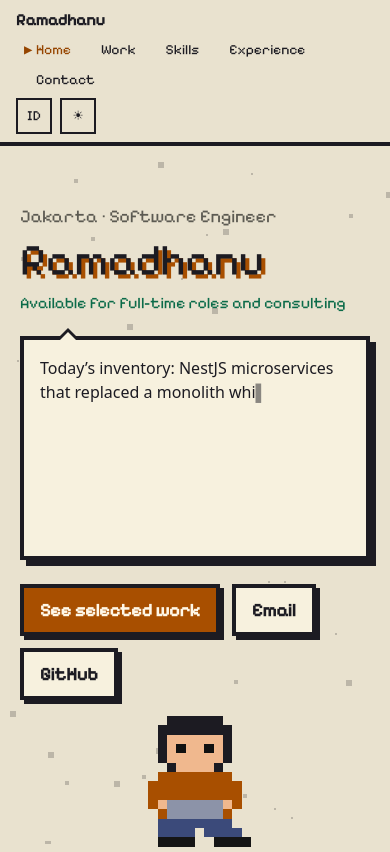
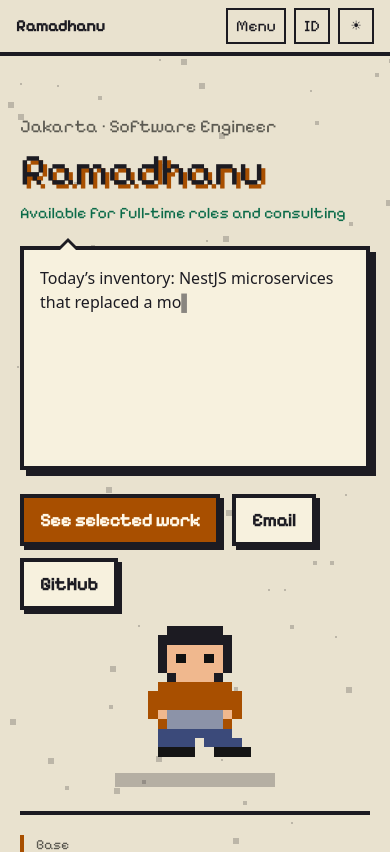
Before and after one commit to RZID/RZID, a React (Vite) app: page / in a window 390 px wide. Shown: the top 852 px of the page. Built offline with nearby package versions, Linux system fonts and the light colour scheme.

Commit message:
fix: compact mobile header into one row

```diff
--- a/src/components/layout/header.tsx
+++ b/src/components/layout/header.tsx
@@ -1,4 +1,4 @@
-import { useEffect, useRef } from 'react'
+import { useEffect, useRef, useState } from 'react'
 import { profile } from '@/content/profile'
 import { nav, ui } from '@/content/site'
 import { useActiveSection } from '@/hooks/use-active-section'
@@ -12,6 +12,8 @@ export const Header = () => {
   const locale = useLocale()
   const t = useT()
   const barRef = useRef<HTMLDivElement>(null)
+  const headerRef = useRef<HTMLElement>(null)
+  const [menuOpen, setMenuOpen] = useState(false)
 
   useEffect(() => {
     const bar = barRef.current
@@ -58,31 +60,45 @@ export const Header = () => {
     }
   }, [])
 
-  return (
-    <header className="relative sticky top-0 z-40 flex flex-wrap items-center justify-between gap-x-3 gap-y-1 border-b-4 border-ink bg-page px-4 py-2">
-      <div
-        ref={barRef}
-        aria-hidden
-        className="xp-bar absolute inset-x-0 bottom-0 h-1 origin-left bg-accent"
-      />
-      <a href="#home" className="font-pixel text-base font-bold whitespace-nowrap">
-        {profile.name}{' '}
-        <small className="hidden font-sans text-xs font-normal text-muted sm:inline">
-          {t(profile.role)}
-        </small>
-      </a>
+  useEffect(() => {
+    if (!menuOpen) {
+      return
+    }
 
-      <nav aria-label={t(ui.primaryNav)} className="flex flex-wrap gap-0.5">
-        {nav.map((item) => {
+    const onKeyDown = (event: KeyboardEvent) => {
+      if (event.key === 'Escape') {
+        setMenuOpen(false)
+      }
+    }
+
+    const onPointerDown = (event: PointerEvent) => {
+      const header = headerRef.current
+
+      if (header !== null && event.target instanceof Node && !header.contains(event.target)) {
+        setMenuOpen(false)
+      }
+    }
+
+    window.addEventListener('keydown', onKeyDown)
+    window.addEventListener('pointerdown', onPointerDown)
+
+    return () => {
+      window.removeEventListener('keydown', onKeyDown)
+      window.removeEventListener('pointerdown', onPointerDown)
+    }
+  }, [menuOpen])
+
+  const navLink = (item: (typeof nav)[number]) => {
     const isActive = active === item.id
 
     return (
       <a
         key={item.id}
         href={`#${item.id}`}
+        onClick={() => setMenuOpen(false)}
         aria-current={isActive ? 'location' : undefined}
         className={cn(
-                'group inline-flex items-center px-2 py-1 font-pixel text-sm',
+          'group inline-flex items-center px-2 py-1 font-pixel text-base',
           isActive ? 'text-accent-text' : 'hover:text-accent-text',
         )}
       >
@@ -98,15 +114,43 @@ export const Header = () => {
         {t(item.label)}
       </a>
     )
-        })}
+  }
+
+  return (
+    <header ref={headerRef} className="sticky top-0 z-40 border-b-4 border-ink bg-page">
+      <div className="mx-auto flex h-13 max-w-content items-center justify-between gap-2 px-4">
+        <div
+          ref={barRef}
+          aria-hidden
+          className="xp-bar absolute inset-x-0 bottom-0 h-1 origin-left bg-accent"
+        />
+        <a href="#home" className="font-pixel text-base font-bold whitespace-nowrap">
+          {profile.name}{' '}
+          <small className="hidden font-sans text-xs font-normal text-muted sm:inline">
+            {t(profile.role)}
+          </small>
+        </a>
+
+        <nav aria-label={t(ui.primaryNav)} className="hidden items-center gap-0.5 lg:flex">
+          {nav.map(navLink)}
         </nav>
 
         <div className="flex items-center gap-2">
           <button
             type="button"
+            aria-expanded={menuOpen}
+            aria-controls="mobile-menu"
+            aria-label={menuOpen ? t(ui.closeMenu) : t(ui.menu)}
+            onClick={() => setMenuOpen((open) => !open)}
+            className="h-9 cursor-pointer border-2 border-ink px-2 font-pixel text-base lg:hidden"
+          >
+            {menuOpen ? t(ui.closeMenu) : t(ui.menu)}
+          </button>
+          <button
+            type="button"
             onClick={() => setLocale(locale === 'id' ? 'en' : 'id')}
             aria-label={locale === 'id' ? t(ui.switchToEnglish) : t(ui.switchToIndonesian)}
-          className="flex size-9 cursor-pointer items-center justify-center border-2 border-ink font-pixel text-sm"
+            className="flex size-9 cursor-pointer items-center justify-center border-2 border-ink font-pixel text-base"
           >
             {locale === 'id' ? t(ui.englishShort) : t(ui.indonesianShort)}
           </button>
@@ -119,6 +163,17 @@ export const Header = () => {
             {theme === 'light' ? '☀' : '☾'}
           </button>
         </div>
+      </div>
+
+      {menuOpen ? (
+        <nav
+          id="mobile-menu"
+          aria-label={t(ui.primaryNav)}
+          className="absolute top-full right-0 left-0 flex flex-col border-b-4 border-ink bg-page px-4 py-2 lg:hidden"
+        >
+          {nav.map(navLink)}
+        </nav>
+      ) : null}
     </header>
   )
 }
--- a/src/content/site.ts
+++ b/src/content/site.ts
@@ -113,6 +113,8 @@ export const sections: SectionCopy = {
 
 export const ui: UiText = {
   primaryNav: { id: 'Menu utama', en: 'Primary' },
+  menu: { id: 'Menu', en: 'Menu' },
+  closeMenu: { id: 'Tutup', en: 'Close' },
   skipToContent: { id: 'Lewati ke konten', en: 'Skip to content' },
   themeToggle: {
     id: 'Ganti tema terang atau gelap',
--- a/src/features/boot/boot-screen.tsx
+++ b/src/features/boot/boot-screen.tsx
@@ -50,7 +50,7 @@ export const BootScreen = ({ onDone }: BootScreenProps) => {
       aria-label={t(ui.bootDialogLabel)}
       className={cn(
         'fixed inset-0 z-100 m-0 grid h-screen max-h-none w-screen max-w-none place-content-center justify-items-center gap-5 border-0 bg-[#0b0d14] p-0 px-5 text-center text-[#ece8d8]',
-        'transition-[clip-path] duration-[var(--motion-slower)] ease-steps-5',
+        'transition-[clip-path] duration-(--motion-slower) ease-steps-5',
         closing ? '[clip-path:inset(0_0_100%_0)]' : '[clip-path:inset(0)]',
       )}
     >
--- a/src/features/items/items-section.tsx
+++ b/src/features/items/items-section.tsx
@@ -20,7 +20,7 @@ export const ItemsSection = () => {
                   key={item.id}
                   className={cn(
                     'border-2 border-ink bg-panel px-2 py-3 text-center font-pixel text-base',
-                    'transition-transform duration-[var(--motion-fast)] ease-steps hover:-translate-y-1',
+                    'transition-transform duration-(--motion-fast) ease-steps hover:-translate-y-1',
                     group.learning === true && 'border-dashed text-muted',
                   )}
                 >
--- a/src/features/quests/quests-section.tsx
+++ b/src/features/quests/quests-section.tsx
@@ -26,7 +26,7 @@ export const QuestsSection = () => {
               <Box
                 as="article"
                 className={cn(
-                  'relative h-full p-5 transition-[transform,box-shadow] duration-[var(--motion-base)] ease-steps-3',
+                  'relative h-full p-5 transition-[transform,box-shadow] duration-(--motion-base) ease-steps-3',
                   'hover:-translate-x-1 hover:-translate-y-1 hover:shadow-hard-lg',
                   isWide && 'md:flex md:items-start md:gap-6',
                 )}
--- a/src/types/content.ts
+++ b/src/types/content.ts
@@ -73,6 +73,8 @@ export type SectionCopy = {
 
 export type UiText = {
   primaryNav: Localized
+  menu: Localized
+  closeMenu: Localized
   skipToContent: Localized
   themeToggle: Localized
   language: Localized
```
Also changed, not shown: 2 other files (tests, documents, lock files or other folders). Lines whose indentation alone changed are shown as unchanged.
